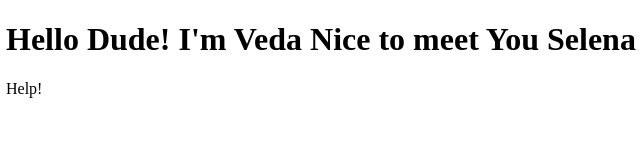
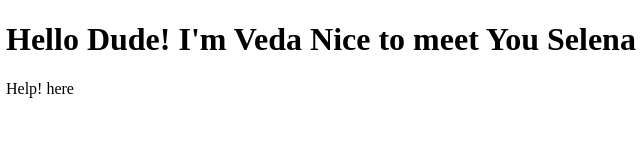
Before and after one commit to srith0798/git-demo, a plain HTML site: page index.html in a window 1280 px wide. Shown: the full height of the page, 2-642 px from the left. Drawn offline with Linux system fonts and the light colour scheme.

Commit message:
repo_commit

```diff
--- a/index.html
+++ b/index.html
@@ -8,6 +8,6 @@
   </head>
   <body>
     <h1>Hello Dude! I'm Veda Nice to meet You Selena</h1>
-    <p>Help!</p>
+    <p>Help! here</p>
   </body>
 </html>
```
